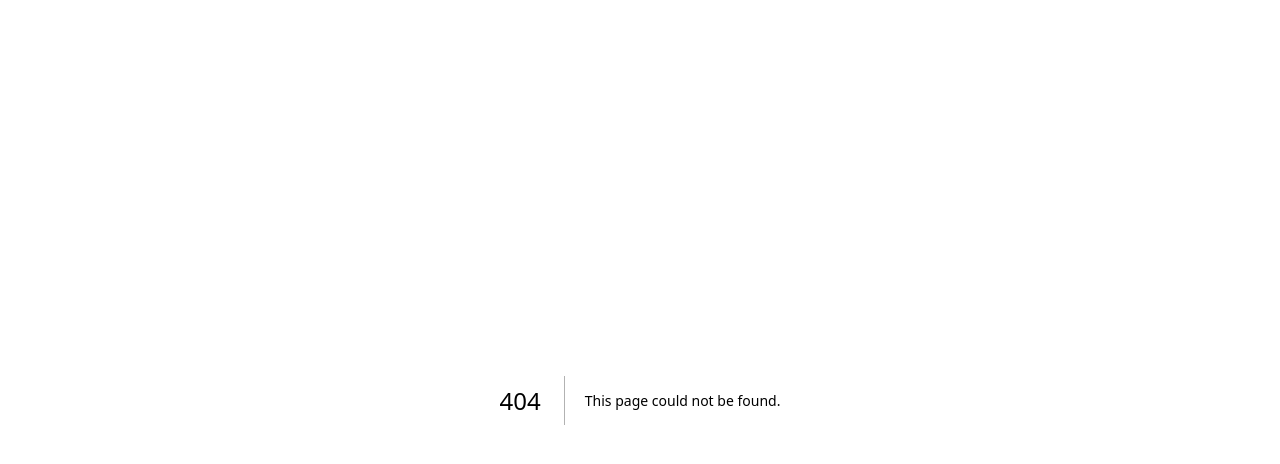
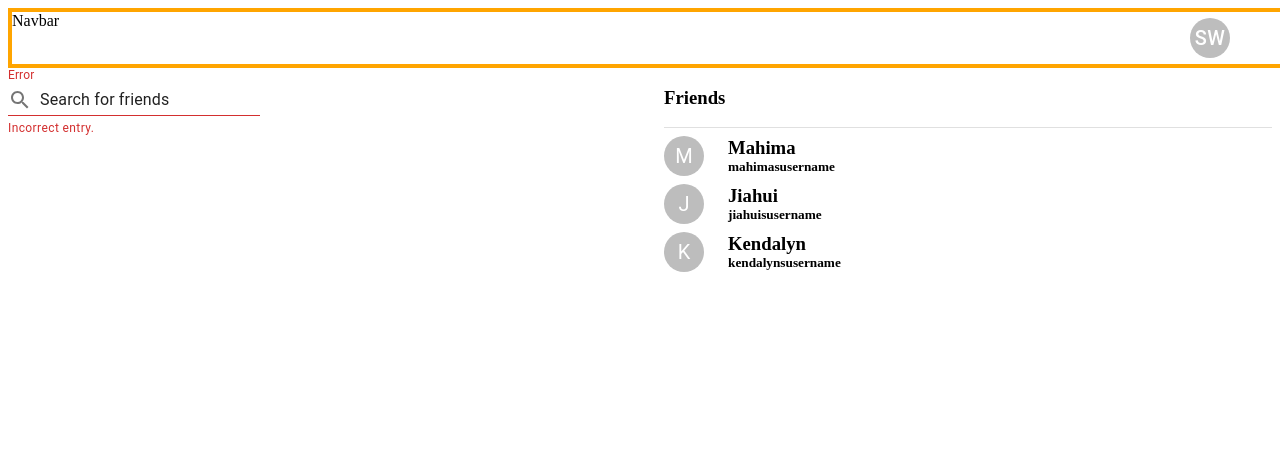
Before and after one commit to mmal1524/chef-impastable, a Next.js app in the folder chef-impastable/: page /friends in a window 1280 px wide. Before the commit this address had no page. Shown: the top 464 px of the page. Built offline with nearby package versions, Linux system fonts and the light colour scheme.

Commit message:
made the friends search page UI

```diff
--- /dev/null
+++ b/chef-impastable/pages/friends.js
@@ -0,0 +1,63 @@
+import Navbar from './navbar.js'
+import * as React from 'react';
+import User from '../components/user';
+import { currUser } from '../components/user';
+import Link from 'next/link';
+import Stack from '@mui/material/Stack';
+import Box from '@mui/material/Box';
+import Grid from '@mui/material/Unstable_Grid2';
+import Button from '@mui/material/Button';
+import SettingsIcon from '@mui/icons-material/Settings';
+import Tabs from '@mui/material/Tabs';
+import Tab from '@mui/material/Tab';
+import PropTypes from 'prop-types';
+import Typography from '@mui/material/Typography';
+import { Divider } from '@mui/material';
+import TextField from '@mui/material/TextField';
+import InputAdornment from '@mui/material/InputAdornment';
+import SearchIcon from '@mui/icons-material/Search';
+
+
+export default function FriendsPage() {
+    var friend1 = new User('Mahima', 'mahimasusername', "", [], []);
+    var friend2 = new User('Jiahui', 'jiahuisusername', "", [], []);
+    var friend3 = new User('Kendalyn', 'kendalynsusername', "", [], []);
+    var friend4 = new User('Carmen', 'carmentsusername', "", [], []);
+    var user = new User('Sarah Wagler', 'sawagler', "", [friend1, friend2, friend3], [friend4]);
+
+    return (
+        <div>
+            <div>
+                <Navbar />
+            </div>
+            <Grid container spacing={6}>
+                <Grid xs={6}>
+                <TextField
+                    error
+                    id="standard-error-helper-text"
+                    label="Error"
+                    defaultValue="Search for friends"
+                    helperText="Incorrect entry."
+                    variant="standard"
+                    InputProps={{
+                        startAdornment: (
+                          <InputAdornment position="start">
+                            <SearchIcon />
+                          </InputAdornment>
+                        ),
+                      }}
+                    />
+                </Grid>
+                <Grid xs={6}>
+                <Box sx={{width: '100%', marginBottom: 4}}>
+                        <h3 className="h3">Friends</h3>
+                        <Divider />
+                        {user.friends[0].displaySmall()}
+                        {user.friends[1].displaySmall()}
+                        {user.friends[2].displaySmall()}
+                    </Box>
+                </Grid>
+            </Grid>
+        </div>
+    );
+}
```
